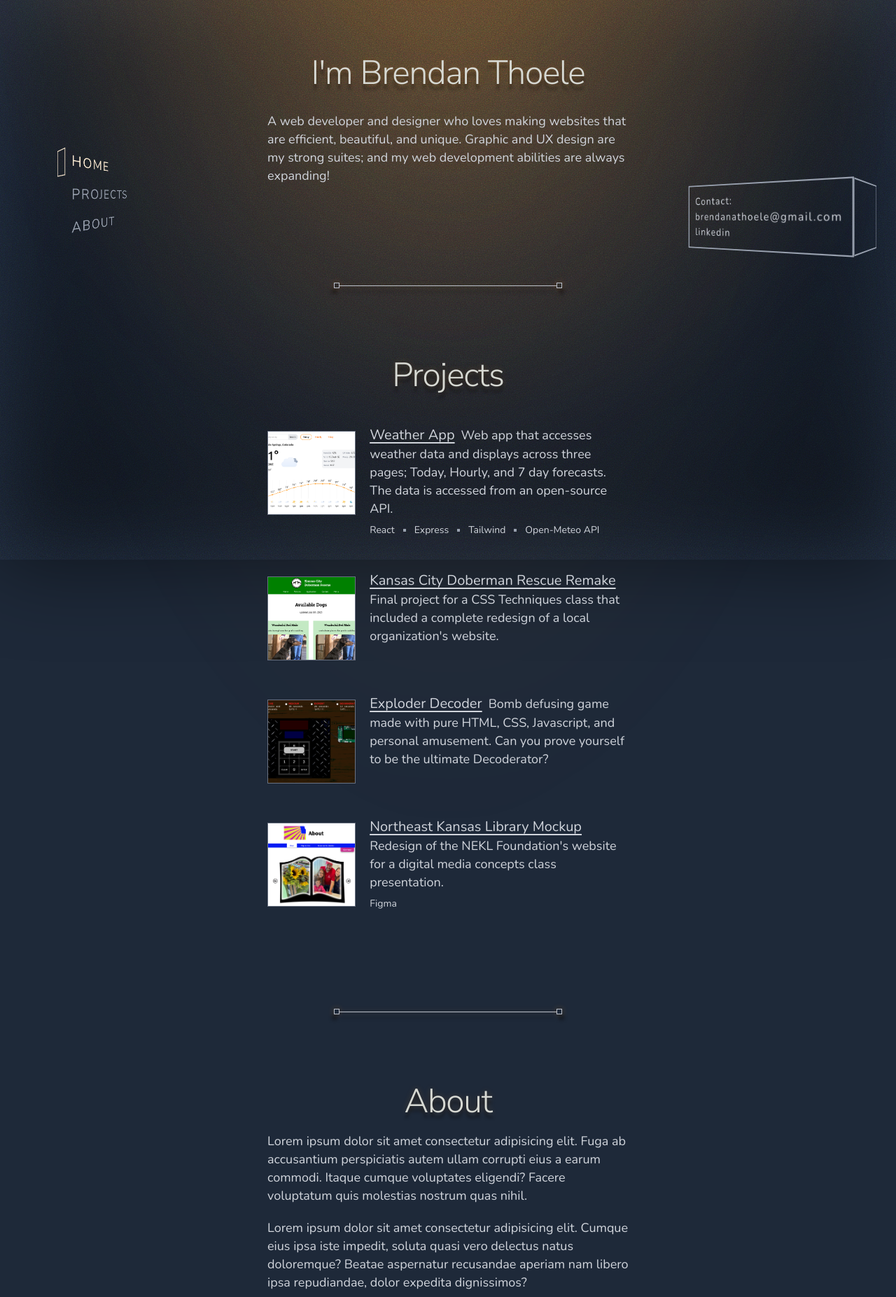
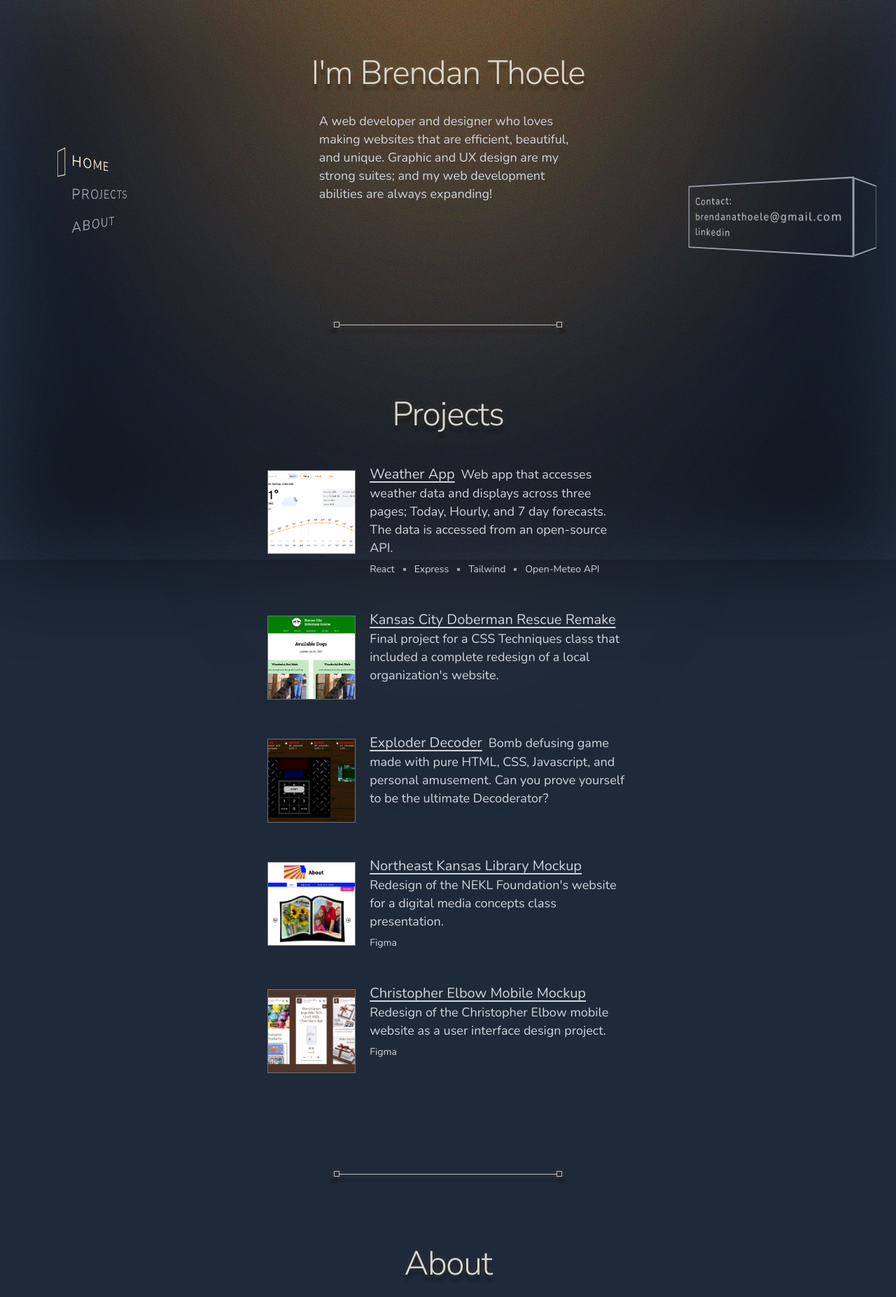
Before and after one commit to bathoele/portfolio-modern, a React app: page / in a window 1280 px wide. Shown: the top 1854 px of the page at 70% size. Built offline with nearby package versions, Linux system fonts and the light colour scheme; the HTML template or start-up script is replaced by a standard one.

Commit message:
Add handleScroll function to PageDisplay

```diff
--- a/src/AboutPage.jsx
+++ b/src/AboutPage.jsx
@@ -2,11 +2,11 @@ import React from "react";
 
 export default function AboutPage() {
   return (
-    <div className="flex flex-col gap-5 items-center h-screen">
+    <section id="about" className="flex flex-col gap-5 items-center h-screen w-5/7 mx-auto">
       <h1 className="text-5xl animate-color-pulse font-light font-head tracking-tight">About</h1>
       <p className="leading-6.5">Lorem ipsum dolor sit amet consectetur adipisicing elit. Fuga ab accusantium perspiciatis autem ullam corrupti eius a earum commodi. Itaque cumque voluptates eligendi? Facere voluptatum quis molestias nostrum quas nihil.</p>
       <p className="leading-6.5">Lorem ipsum dolor sit amet consectetur adipisicing elit. Cumque eius ipsa iste impedit, soluta quasi vero delectus natus doloremque? Beatae aspernatur recusandae aperiam nam libero ipsa repudiandae, dolor expedita dignissimos?</p>
       <p className="leading-6.5">Lorem, ipsum dolor sit amet consectetur adipisicing elit. Deserunt et, autem error ullam, molestiae assumenda quidem optio ratione nihil magnam aliquam eveniet eum ea, alias exercitationem! Sunt, vitae deleniti! Ab.</p>
-    </div>
+    </section>
   )
 }
--- a/src/HomePage.jsx
+++ b/src/HomePage.jsx
@@ -3,10 +3,10 @@ import React from "react";
 function HomePage({ setPage }) {
 
   return (
-    <div className="flex flex-col items-center gap-8">
+    <section id="home" className="flex flex-col items-center gap-8 h-[30vh]">
       <h1 className="text-5xl animate-color-pulse font-light font-head tracking-tight">I'm Brendan Thoele</h1>
-      <p className="leading-6.5">A web developer and designer who loves making websites that are efficient, beautiful, and unique. Graphic and UX design are my strong suites; and my web development abilities are always expanding!</p>
-    </div>
+      <p className="leading-6.5 w-5/7 max-w-150">A web developer and designer who loves making websites that are efficient, beautiful, and unique. Graphic and UX design are my strong suites; and my web development abilities are always expanding!</p>
+    </section>
   )
 }
 
--- a/src/NavMenu.jsx
+++ b/src/NavMenu.jsx
@@ -1,4 +1,4 @@
-import React, { useState } from "react";
+import React, { useEffect, useState } from "react";
 
 function NavMenu({ changePage, currentPage }) {
 
--- a/src/PageDisplay.jsx
+++ b/src/PageDisplay.jsx
@@ -1,4 +1,4 @@
-import React from "react";
+import React, { useRef } from "react";
 import HomePage from "./HomePage"
 import ProjectsPage from "./ProjectsPage"
 import AboutPage from "./AboutPage"
@@ -6,10 +6,18 @@ import ContactCard from "./ContactCard"
 import SectionBorder from "./SectionBorder";
 
 function PageDisplay({ page, setPage }) {
+  const targetRef = useRef(page);
+
+  const handleScroll = () => {
+    targetRef.current.scrollIntoView({
+      behavior: 'smooth',
+      block: 'start'
+    })
+  }
 
   return (
     <div className="w-1/2 max-w-190 z-5 text-lg flex flex-col gap-25">
-      <HomePage setPage={setPage} />
+      <HomePage />
       <SectionBorder />
       <ProjectsPage />
       <SectionBorder />
--- a/src/ProjectCard.jsx
+++ b/src/ProjectCard.jsx
@@ -6,14 +6,14 @@ export default function ProjectCard({ data }) {
   return (
     <div className="grid grid-cols-11 gap-5">
       <div className="col-span-3 border-1 border-gray-500 hover:border-orange-200 transition duration-300 mt-2 w-1/1 h-30">
-        <a href="">
+        <a href={data.links[0]} target="_blank">
           <img src={new URL(`./assets/${data.image}`, import.meta.url).href}
           alt={data.title} className="w-1/1 h-1/1 object-cover relative transition-all duration-300 ease-in-out hover:-translate-y-2 hover:translate-x-2" />
         </a>
       </div>
       <div className="col-span-8">
         <span>
-          <p className="leading-6.5"><a href="" className="text-xl underline underline-offset-4 hover:decoration-orange-200 hover:text-white">{data.title}</a>&ensp;{data.desc}</p>
+          <p className="leading-6.5"><a href={data.links[0]} className="text-xl underline underline-offset-4 hover:decoration-orange-200 hover:text-white">{data.title}</a>&ensp;{data.desc}</p>
         </span>
         {data.tools.length > 0 &&
           <div className="mt-2 flex gap-3 text-sm items-center">
--- a/src/ProjectsPage.jsx
+++ b/src/ProjectsPage.jsx
@@ -8,33 +8,44 @@ function ProjectsPage() {
       image: "weather.png",
       title: "Weather App",
       desc: "Web app that accesses weather data and displays across three pages; Today, Hourly, and 7 day forecasts. The data is accessed from an open-source API.",
-      tools: ["React", "Express", "Tailwind", "Open-Meteo API"]
+      tools: ["React", "Express", "Tailwind", "Open-Meteo API"],
+      links: ["https://bathoele.github.io/weather-app/"],
     },
     {
       image: "KCDR.png",
       title: "Kansas City Doberman Rescue Remake",
       desc: "Final project for a CSS Techniques class that included a complete redesign of a local organization's website.",
-      tools: []
+      tools: [],
+      links: ["https://bathoele.github.io/KCDR-site/web122-final-bat/"],
     },
     {
       image: "decoder.png",
       title: "Exploder Decoder",
       desc: "Bomb defusing game made with pure HTML, CSS, Javascript, and personal amusement. Can you prove yourself to be the ultimate Decoderator?",
-      tools: []
+      tools: [],
+      links: ["https://bathoele.github.io/jccc-javascript/final-project/"],
     },
     {
       image: "NEKL.png",
       title: "Northeast Kansas Library Mockup",
       desc: "Redesign of the NEKL Foundation's website for a digital media concepts class presentation.",
-      tools: ["Figma"]
+      tools: ["Figma"],
+      links: ["https://www.figma.com/design/se8Y6OYwEt3EibGHvXtLST/NEKLF-Prototype?node-id=0-1&t=OtjRDKEs6f0NBjNy-1"],
+    },
+    {
+      image: "chris_elbow.png",
+      title: "Christopher Elbow Mobile Mockup",
+      desc: "Redesign of the Christopher Elbow mobile website as a user interface design project.",
+      tools: ["Figma"],
+      links: ["https://www.figma.com/design/NshJhkBUlDTNCt2kTDyvOQ/WEB126-Mockup-Project?node-id=0-1&t=ok3pU5gcSbdnlRLT-1"],
     },
   ];
 
   return (
-    <div className="flex flex-col items-center gap-12">
+    <section id="projects" className="flex flex-col items-center gap-12">
       <h1 className="text-5xl animate-color-pulse font-light font-head tracking-tight">Projects</h1>
       {projects.map(project => <ProjectCard data={project} />)}
-    </div>
+    </section>
   )
 }
 
```
Also changed, not shown: src/assets/chris_elbow.png (added).
